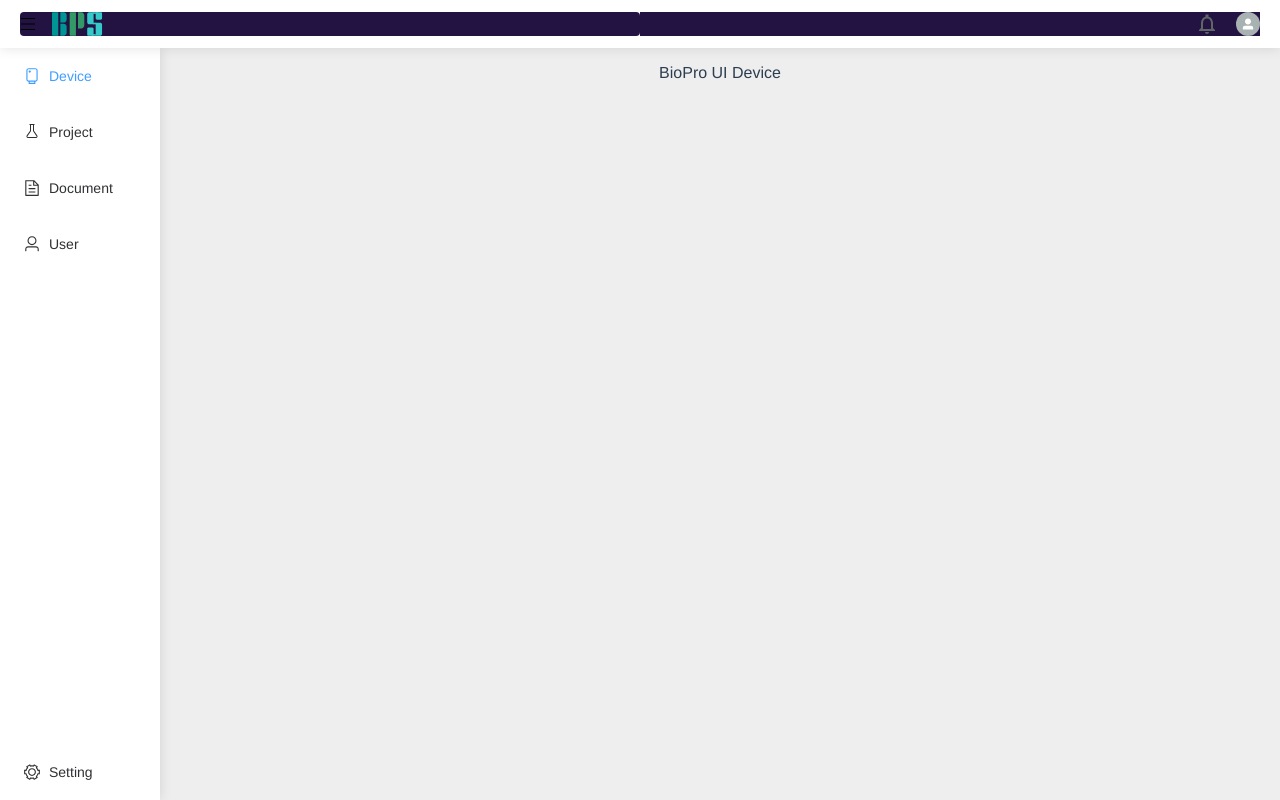
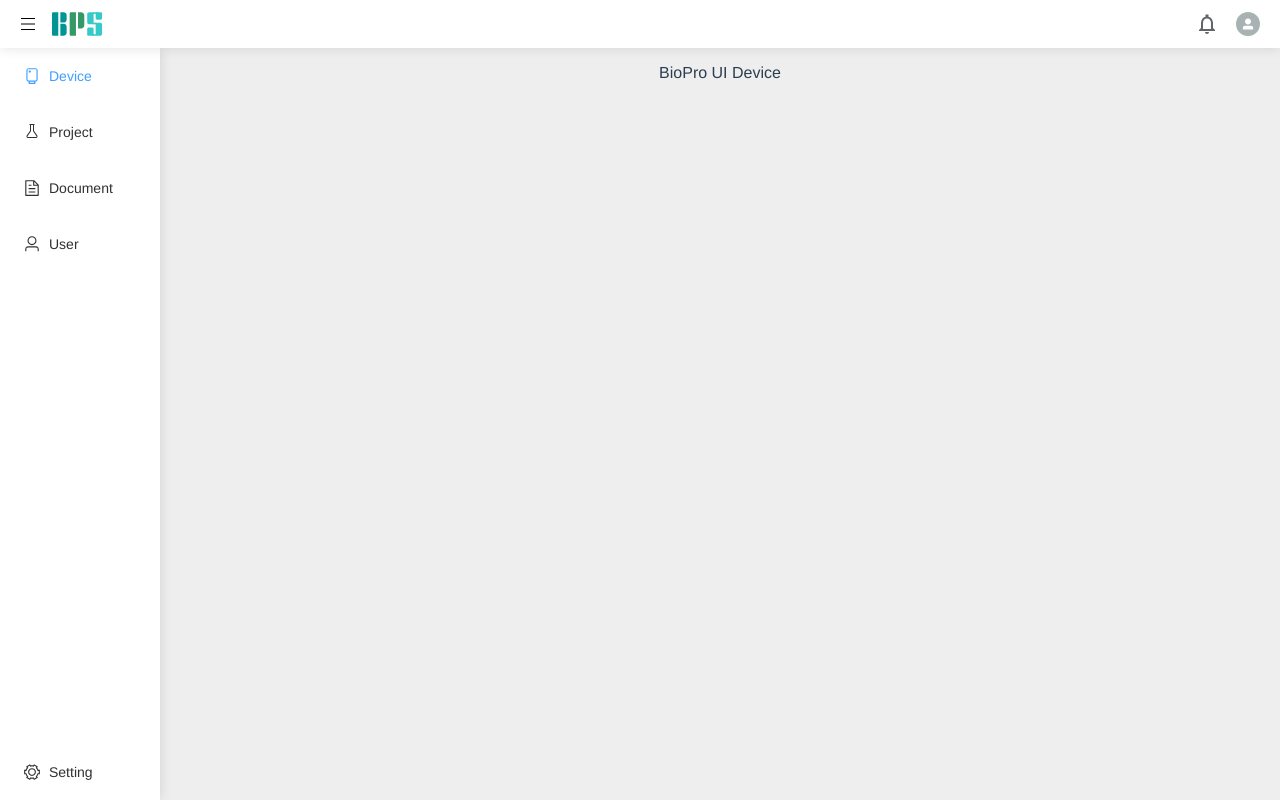
Before and after one commit to tommy44458/light-vue3-starter, a Vue app: page /device in a window 1280 px wide. Built offline with nearby package versions, Linux system fonts and the light colour scheme.

Commit message:
header div color

```diff
--- a/src/components/LayoutHeader.vue
+++ b/src/components/LayoutHeader.vue
@@ -36,7 +36,7 @@ const router = useRouter()
 }
 
 .bg-purple {
-	background: #231342;
+	background: #ffffff;
 }
 
 .grid-content-right {
```
